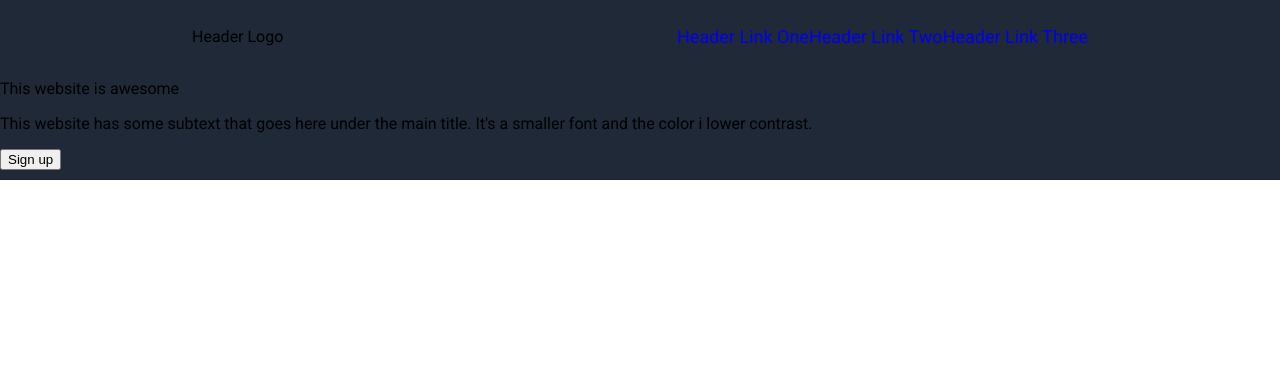
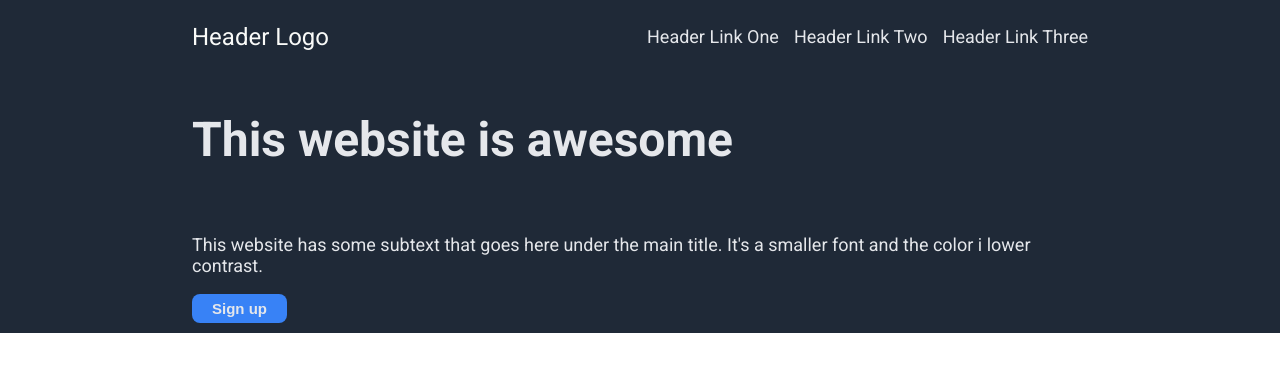
Before and after one commit to fool-Code/Landing-Page, a plain HTML site: page index.html in a window 1280 px wide. Drawn offline with Linux system fonts and the light colour scheme.

Commit message:
Remove display block and add main style

```diff
--- a/style.css
+++ b/style.css
@@ -2,6 +2,9 @@
 
 :root{
     --background-hero-footer: #1F2937;
+    --txt-colour-main-header: #F9FAF8;
+    --hero-sec-quote-colour: #E5E7EB;
+    --button-colour: #3882F6;
 }
 body{
     height: 100vh;
@@ -16,7 +19,6 @@ body{
     width: 100%;
     padding: 10px;
     background-color: var(--background-hero-footer);
-    display: block;
 }
 
 .header{
@@ -28,13 +30,44 @@ body{
     padding-right: 15%;
 }
 
+.logo {
+    font-size: 24px;
+    color: var(--txt-colour-main-header);
+}
 .header-links {
     list-style: none;
     display: flex;
     justify-content: space-around;
+    gap: 15px;
 }
 
-a{
+.header-links > li > a {
     text-decoration: none;
     font-size: 18px;
+    color: var(--hero-sec-quote-colour);
 }
+
+.main {
+    display: flex;
+    flex-direction: column;
+    align-items: flex-start;
+    padding-left: 15%;
+    padding-right: 15%;
+    color: var(--hero-sec-quote-colour);
+    font-size: 18px;
+}
+
+.main-bold {
+    font-size: 48px;
+    font-weight: bolder;
+}
+
+button {
+    border: none;
+    border-radius: 8px;
+    background: var(--button-colour);
+    padding: 6px 20px;
+    font-size: 15px;
+    color: var(--hero-sec-quote-colour);
+    font-weight: bold;
+  }
```
